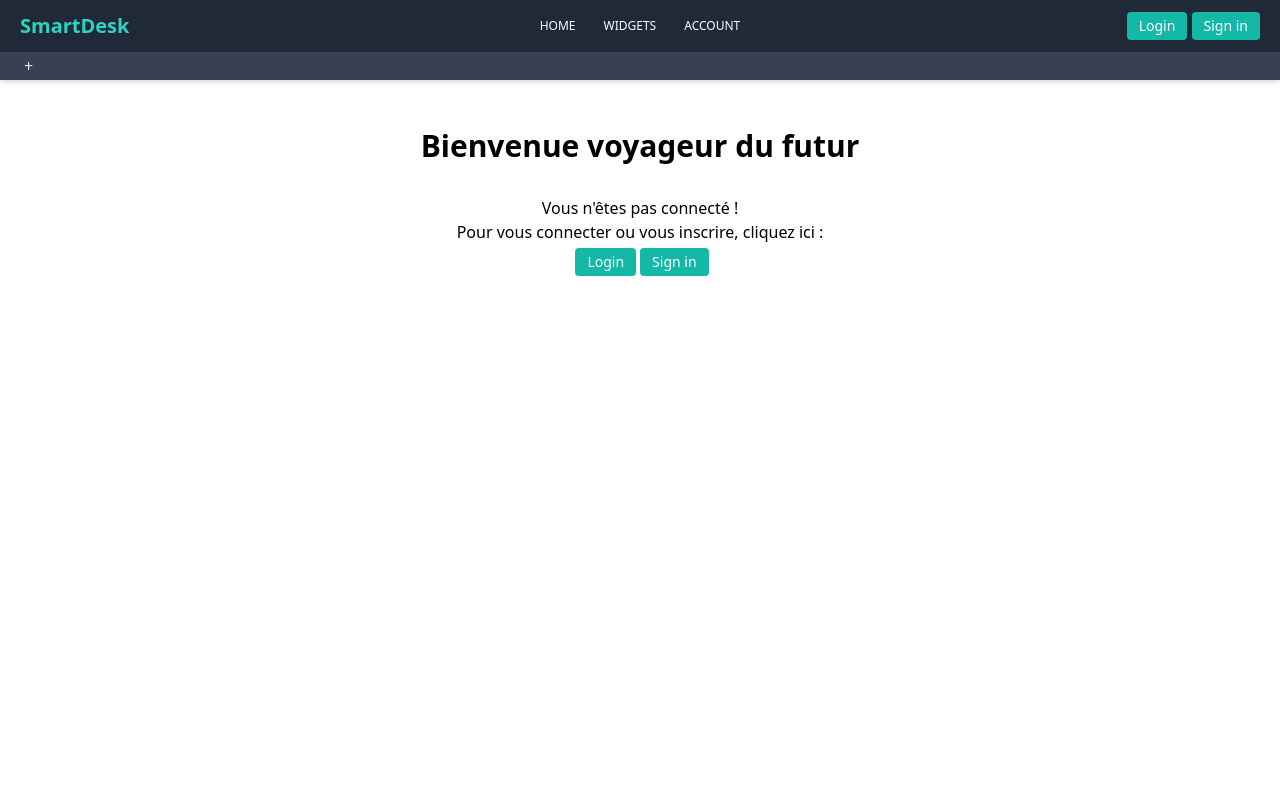
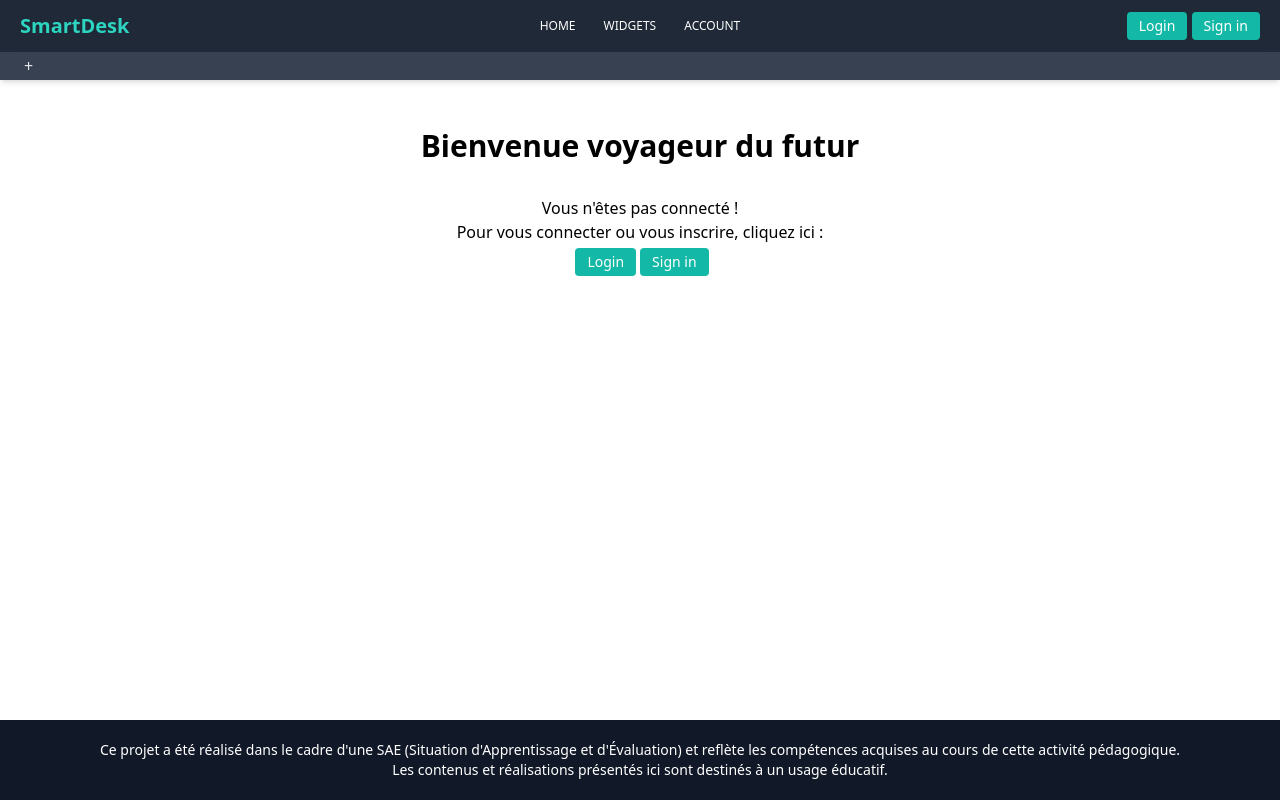
Before and after one commit to Thomkraft/SmartDesk, a SvelteKit app: page /page-account in a window 1280 px wide. Built offline with nearby package versions, Linux system fonts and the light colour scheme.

Commit message:
Update footer seulement dans account

```diff
--- a/src/routes/page-account/+page.svelte
+++ b/src/routes/page-account/+page.svelte
@@ -1,5 +1,6 @@
 <script>
     import { getUserData, isConnected, saveUserData } from "$lib/store.js";
+    import Footer from "$lib/Footer.svelte";
     import { goto } from "$app/navigation";
     import { onMount } from "svelte";
 
@@ -104,6 +105,7 @@
 
 </script>
 
+<div class="flex flex-grow flex-col">
     <div class="container mx-auto p-4">
 
         {#if $isConnected === true}
@@ -208,3 +210,7 @@
         {/if}
 
     </div>
+    <div class="mt-auto bg-gray-900 p-5">
+        <Footer />
+    </div>
+</div>
```
Lines whose indentation alone changed are shown as unchanged.
